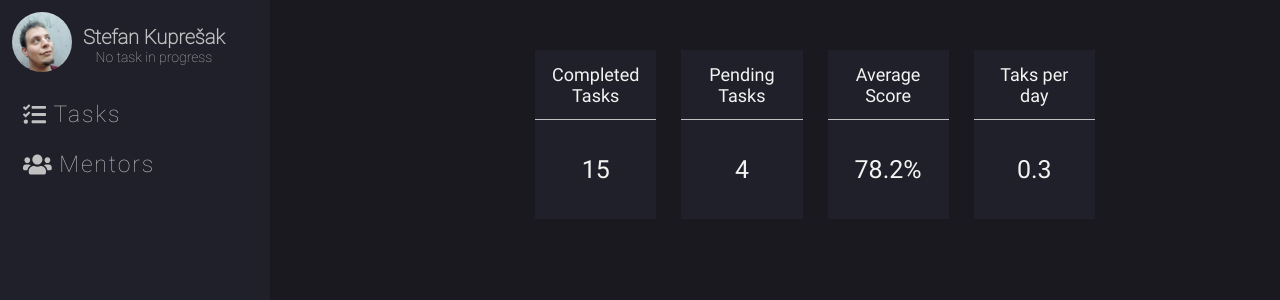
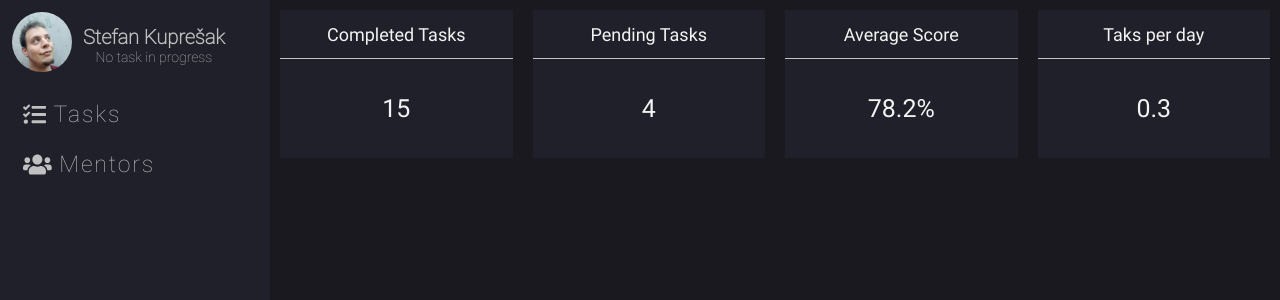
Before and after one commit to dev-cyprium/Timings, a React (Create React App) app: page /tasks in a window 1280 px wide. Shown: the top 300 px of the page. Built offline with nearby package versions, Linux system fonts and the light colour scheme.

Commit message:
Completed the view for tasks

```diff
--- a/src/components/tasks.css
+++ b/src/components/tasks.css
@@ -1,23 +1,18 @@
 .Tasks {
   display: flex;
   font-family: 'Roboto Regular';
-  margin-top: 5rem;
+  margin-top: 5em auto;
   justify-content: center;
+  max-width: 102.4rem;
 }
 
 .TasksPanel {
   background: #20202a;
   color: rgb(243, 243, 243);
-  flex: 0 0 12%;
+  flex: 1;
+  margin: 1em;
 }
 
-.TasksPanel:not(:last-of-type) {
-  margin-right: 2.5em;
-}
-
-.TasksPanel:first-of-type {
-  margin-left: 8em;
-}
 
 .TasksPanel__title {
   font-size: 1.8rem;
```
